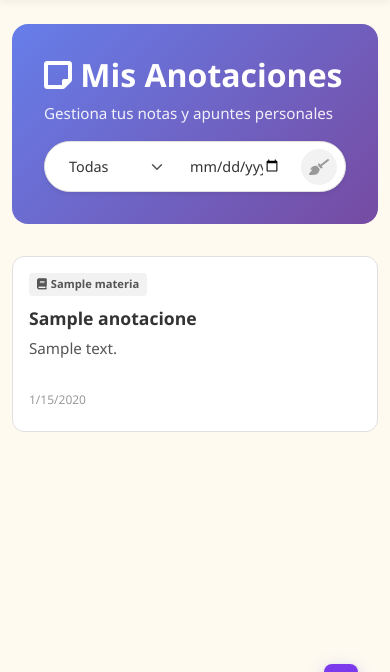
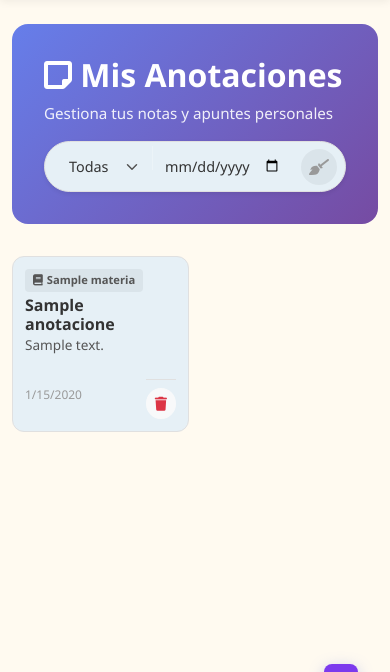
Before and after one commit to JMpages/SG, a PHP site: page /view/anotaciones.php in a window 390 px wide. Shown: the part 84-756 px from the top of the page. Run offline with PHP 8.4, Linux system fonts and the light colour scheme; the visitor is signed in with stand-in values (Sample User, id 1); tables that the repository leaves empty hold one stand-in row (values such as "Sample post"); some libraries are stand-ins or nearby versions.

Commit message:
ajuste en notaciones

```diff
--- a/assets/css/anotaciones.css
+++ b/assets/css/anotaciones.css
@@ -133,9 +133,8 @@
 /* Cuadrícula de Notas */
 .notes-grid {
     display: grid;
-    grid-template-columns: repeat(auto-fill, minmax(260px, 1fr));
+    grid-template-columns: repeat(auto-fill, minmax(250px, 1fr));
     gap: 1.5rem;
-    align-items: start;
 }
 
 .note-card {
@@ -147,7 +146,7 @@
     transition: box-shadow 0.2s, transform 0.2s;
     display: flex;
     flex-direction: column;
-    gap: 0.5rem;
+    height: 100%;
 }
 
 .note-card:hover {
@@ -158,6 +157,10 @@
 .note-card:hover .note-actions {
     opacity: 1;
 }
+
+/* Espaciado interno para elementos de la tarjeta (reemplaza gap de flex) */
+.note-card > * { margin-bottom: 0.5rem; }
+.note-card > *:last-child { margin-bottom: 0; }
 
 .note-badge {
     font-size: 0.7rem;
@@ -207,6 +210,37 @@
     transition: opacity 0.2s;
     display: flex;
     gap: 0.5rem;
+}
+
+/* Responsive Masonry y Ajustes Móviles */
+@media (max-width: 1200px) {
+    /* Grid se ajusta automáticamente */
+}
+
+@media (max-width: 992px) {
+    /* Grid se ajusta automáticamente */
+}
+
+@media (max-width: 576px) {
+    .notes-grid {
+        grid-template-columns: repeat(2, 1fr); /* Forzar 2 columnas en móvil */
+        gap: 0.75rem;
+    }
+    .note-card {
+        margin-bottom: 0;
+        padding: 0.75rem;
+    }
+    .note-title { font-size: 1rem; }
+    .note-content { font-size: 0.85rem; max-height: 150px; }
+
+    /* Acciones siempre visibles en móvil */
+    .note-actions {
+        opacity: 1 !important;
+        margin-top: 0.5rem;
+        padding-top: 0.5rem;
+        border-top: 1px solid var(--border-color);
+        justify-content: flex-end;
+    }
 }
 
 /* Colores de fondo para notas (adaptados para modo claro/oscuro si es necesario) */
@@ -284,6 +318,8 @@
     width: auto;
     background-image: none; /* El input date tiene su propio indicador */
     padding-right: 1rem !important;
+    min-height: 38px; /* Altura mínima para touch targets */
+    color: var(--text-primary); /* Asegurar color explícito */
 }
 
 .btn-filter-clear {
@@ -327,7 +363,7 @@
     }
     .filter-bar-custom input[type="date"] {
         font-size: 0.9rem;
-        max-width: 115px; /* Limitar ancho en móvil para evitar desbordamiento */
+        max-width: 140px; /* Aumentado para que quepa el placeholder mm/dd/aaaa */
         padding-left: 0.5rem !important;
     }
     .btn-filter-clear {
--- a/assets/js/anotaciones.js
+++ b/assets/js/anotaciones.js
@@ -262,9 +262,6 @@
                     <div class="note-footer">
                         <span class="note-date">${fechaDisplay}</span>
                         <div class="note-actions">
-                            <button class="btn btn-sm btn-light rounded-circle" title="Convertir a Tarea" onclick="alert('Funcionalidad sugerida: Convertir a Tarea')">
-                                <i class="fas fa-check-square"></i>
-                            </button>
                             <button class="btn btn-sm btn-light rounded-circle text-danger" onclick="event.stopPropagation(); eliminarNota(${nota.id})">
                                 <i class="fas fa-trash"></i>
                             </button>
--- a/view/anotaciones.php
+++ b/view/anotaciones.php
@@ -24,13 +24,10 @@
 
     <!-- Estilos Personalizados -->
     <link rel="stylesheet" href="../assets/css/style.css">
+    <link rel="stylesheet" href="../assets/css/materias.css">
     <link rel="stylesheet" href="../assets/css/anotaciones.css">
     <!-- Quill Editor CSS -->
     <link href="https://cdn.quilljs.com/1.3.6/quill.snow.css" rel="stylesheet">
-    <style>
-        /* Ajustes rápidos para masonry layout si no carga el CSS externo inmediatamente */
-        .notes-grid { display: grid; grid-template-columns: repeat(auto-fill, minmax(280px, 1fr)); gap: 1.5rem; }
-    </style>
 </head>
 <body>
     <!-- Navbar -->
```
